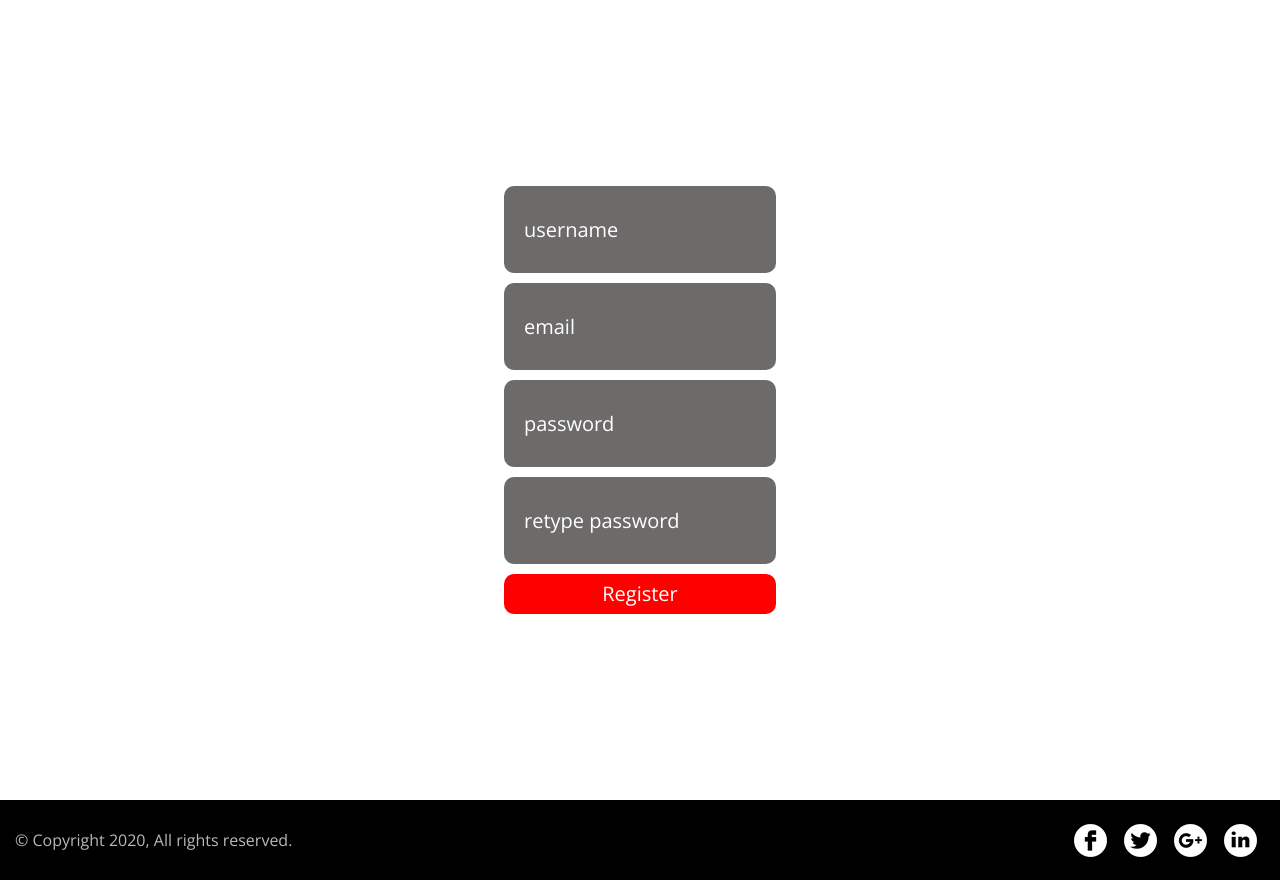
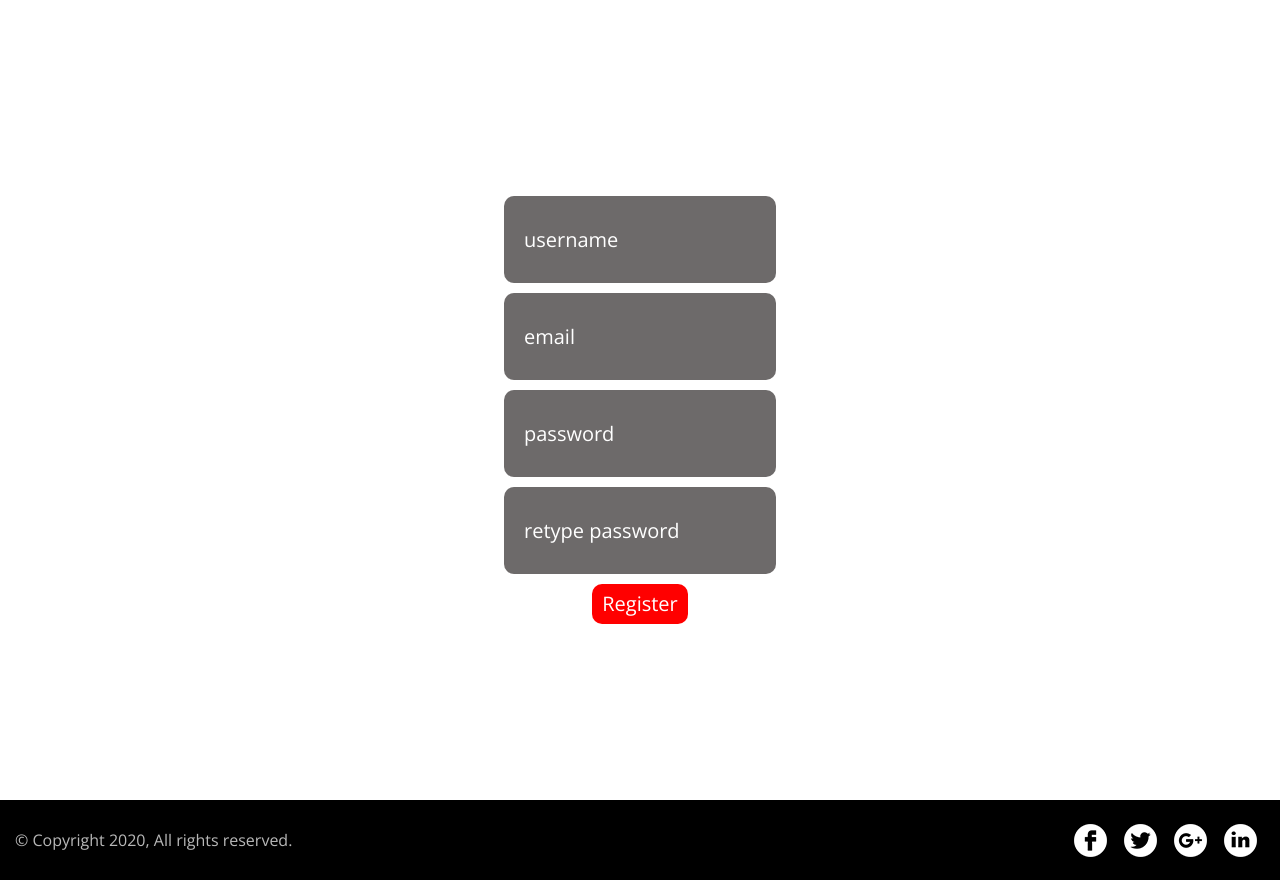
Before and after one commit to DmRafaule/AuthSystem-Tutorial_Clean, a Django app: page /signup/ in a window 1280 px wide. Run offline with Django 4.2, Linux system fonts and the light colour scheme; some libraries are stand-ins or nearby versions.

Commit message:
I've forgot to add something 3

```diff
--- a/Website/Auth/templates/Auth/signup.html
+++ b/Website/Auth/templates/Auth/signup.html
@@ -6,7 +6,7 @@
 	<div class="auth_form">
 		<div class="on-touch__feedback-forms-el">
 		{% csrf_token %}
-		<form  enctype="multipart/form-data" class="form_form form_login" id="toLogin">
+		<form  enctype="multipart/form-data" class="btn form_form form_login" id="toLogin">
 		<div id="common-error" class="hint-container on-touch__feedback"></div>
 			<div class="on-touch__feedback">
 				<input class="btn" placeholder="username" type="text" name="username" autocomplete="off" id="username">
--- a/Website/Main/static/Main/css/style.css
+++ b/Website/Main/static/Main/css/style.css
@@ -651,6 +651,7 @@ body .on-touch__feedback .btn-red {
   font-family: 'Open Sans', sans-serif;
   font-size: 20px;
   font-weight: 400;
+  max-width: fit-content;
   cursor: pointer;
 }
 
@@ -1410,3 +1411,6 @@ body footer .content-footer .footer__r-el {
 .ref{
 	color: white;
 }
+.hint-container{
+	padding: 10px;
+}
```
